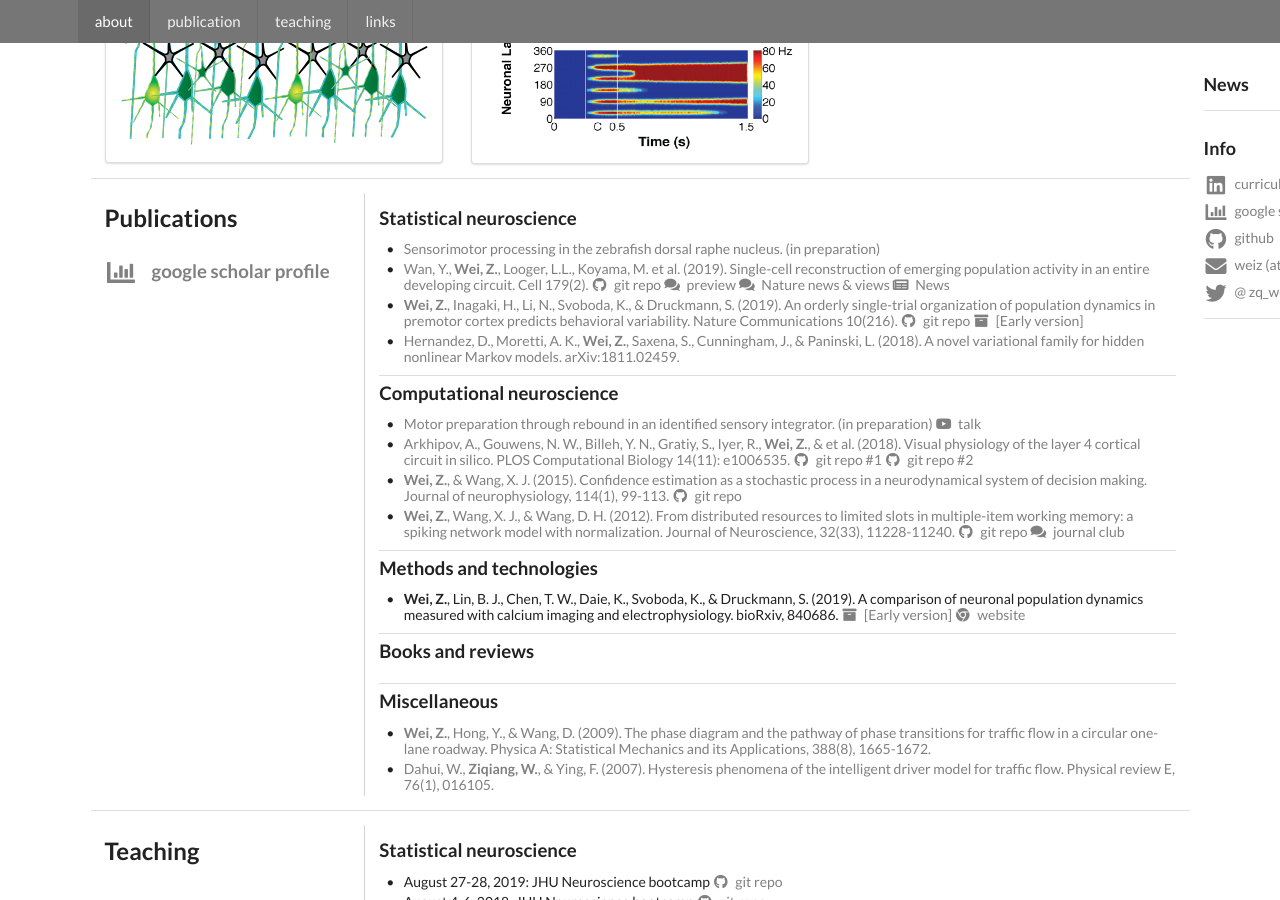
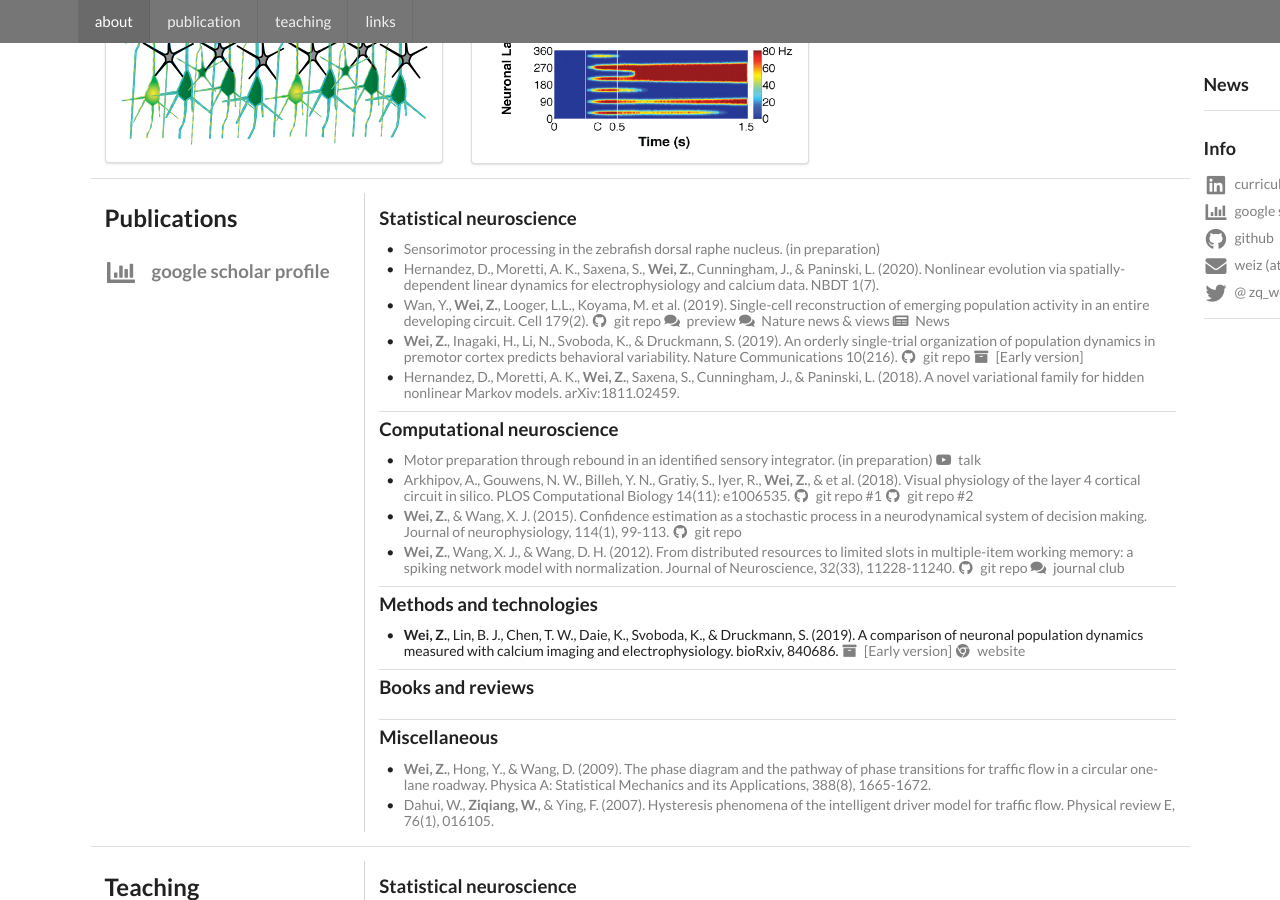
Before and after one commit to zqwei/zqwei.github.io, a Jekyll site: the page built from index.html, in a window 1280 px wide and 900 px high, scrolled down 821 px. Built offline with Jekyll 4.4.1, drawn with Linux system fonts in a browser that asks for light colours.

Commit message:
update publication

```diff
--- a/_includes/publication.html
+++ b/_includes/publication.html
@@ -16,6 +16,12 @@
             <div class="item">
               <a href="">
               Sensorimotor processing in the zebrafish dorsal raphe nucleus. (in preparation)
+              </a>
+            </div>
+            <div class="item">
+              <a href="https://nbdt.scholasticahq.com/article/13476-nonlinear-evolution-via-spatially-dependent-linear-dynamics-for-electrophysiology-and-calcium-data">
+              Hernandez, D., Moretti, A. K., Saxena, S., <b>Wei, Z.</b>, Cunningham, J., & Paninski, L. (2020).
+              Nonlinear evolution via spatially-dependent linear dynamics for electrophysiology and calcium data. NBDT 1(7).
               </a>
             </div>
             <div class="item">
```
